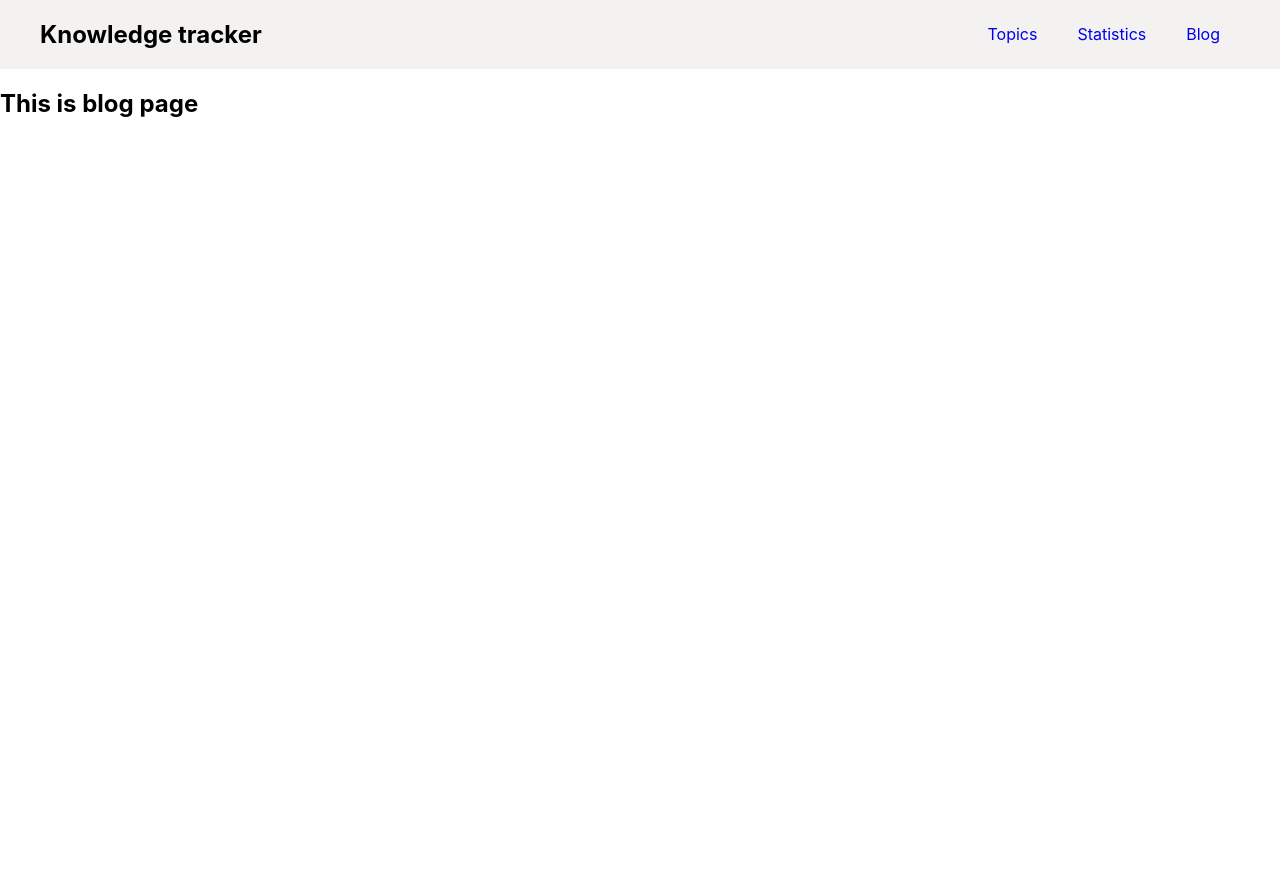
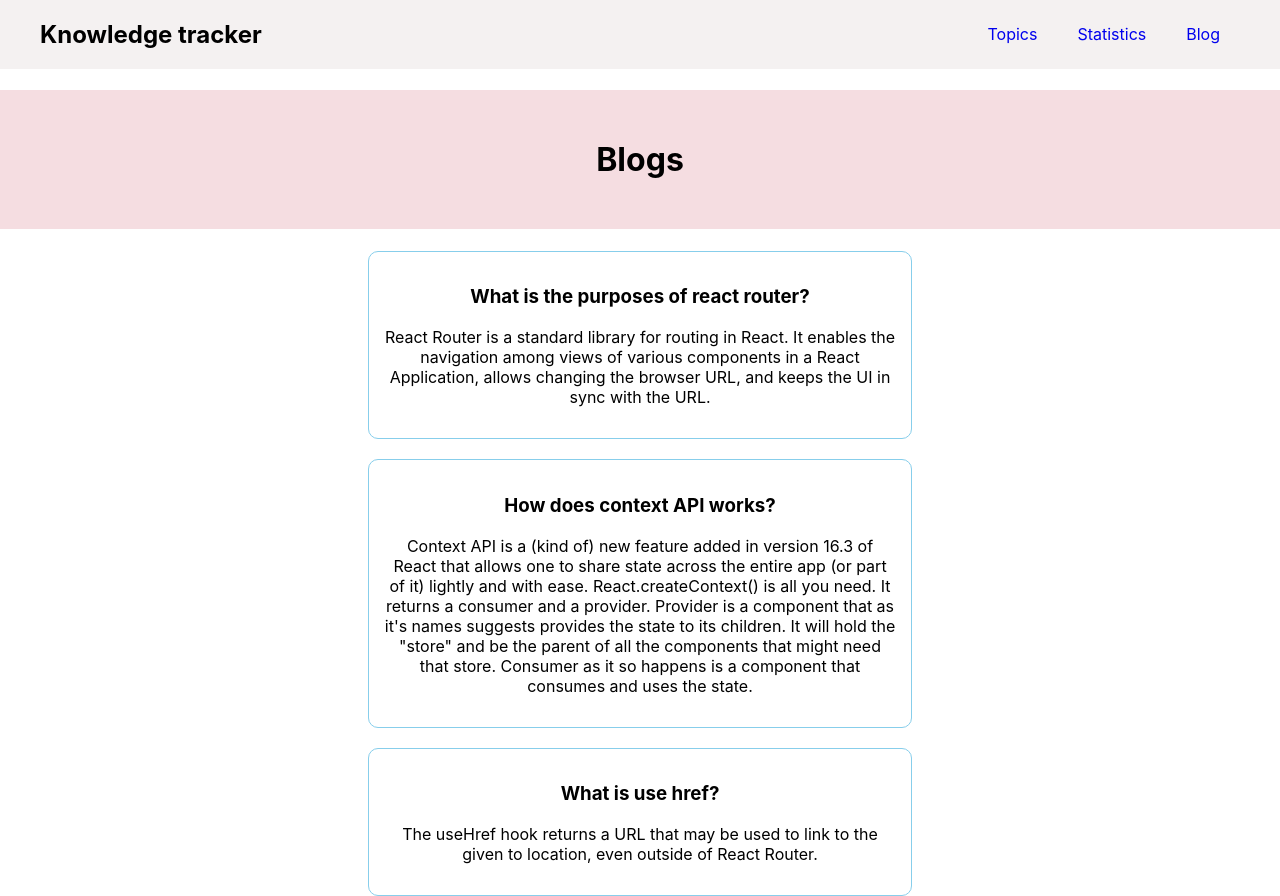
Before and after one commit to SayemAbdullah1/knowledge-tracker, a React (Create React App) app: page /blog in a window 1280 px wide. Before the commit the page ends 800 px from the top, so only its background shows below. Built offline with nearby package versions, Linux system fonts and the light colour scheme.

Commit message:
Compleate blog post

```diff
--- /dev/null
+++ b/src/Componants/Blog/Blog.css
@@ -0,0 +1,15 @@
+.blogs h1{
+    text-align: center;
+    background-color: rgb(245, 221, 225);
+    padding: 50px;
+}
+
+.blog {
+    text-align: center;
+    margin: 0 auto;
+    border: 1px solid skyblue;
+    width: 40%;
+    margin-top: 20px;
+    border-radius: 10px;
+    padding: 15px;
+}
--- a/src/Componants/Blog/Blog.js
+++ b/src/Componants/Blog/Blog.js
@@ -1,9 +1,24 @@
 import React from 'react';
+import './Blog.css'
 
 const Blog = () => {
     return (
-        <div>
-            <h2>This is blog page</h2>
+        <div className='blogs'>
+            <h1>Blogs</h1>
+           <div >
+                <div className='blog'>
+                    <h3>What is the purposes of react router?</h3>
+                    <p>React Router is a standard library for routing in React. It enables the navigation among views of various components in a React Application, allows changing the browser URL, and keeps the UI in sync with the URL.</p>
+                </div>
+                <div className='blog'>
+                    <h3>How does context API works?</h3>
+                    <p>Context API is a (kind of) new feature added in version 16.3 of React that allows one to share state across the entire app (or part of it) lightly and with ease. React.createContext() is all you need. It returns a consumer and a provider. Provider is a component that as it's names suggests provides the state to its children. It will hold the "store" and be the parent of all the components that might need that store. Consumer as it so happens is a component that consumes and uses the state. </p>
+                </div>
+                <div className='blog'>
+                    <h3>What is use href?</h3>
+                    <p>The useHref hook returns a URL that may be used to link to the given to location, even outside of React Router.</p>
+                </div>
+           </div>
         </div>
     );
 };
--- a/src/Componants/Questions/Questions.js
+++ b/src/Componants/Questions/Questions.js
@@ -3,14 +3,14 @@ import Options from '../Options/Options';
 import './Questions.css'
 
 const Questions = ({ totalQuestion }) => {
-    const { question } = totalQuestion
+    const { question, id } = totalQuestion
     return (
         <div className='question'>
             <h4>{question}</h4>
-            <p><i class="fa-duotone fa-eye"></i></p>
             {
                 totalQuestion.options.map(toOption => <Options
                     toOption={toOption}
+                    // key = {id}
                 ></Options>
                 )
             }
--- a/src/Componants/Quiz/Quiz.js
+++ b/src/Componants/Quiz/Quiz.js
@@ -7,13 +7,14 @@ const Quiz = () => {
     const quiz = useLoaderData();
     const newQuiz = quiz.data
     // console.log(newQuiz)
-    const { name } = newQuiz;
+    const { name, questions, id } = newQuiz;
     return (
         <div className='quiz'>
             <h2>Quiz of: {name}</h2>
             {
                 newQuiz.questions.map(totalQuestion => <Questions
                     totalQuestion={totalQuestion}
+                    key={questions.id}
                 ></Questions>)
             }
 
```
